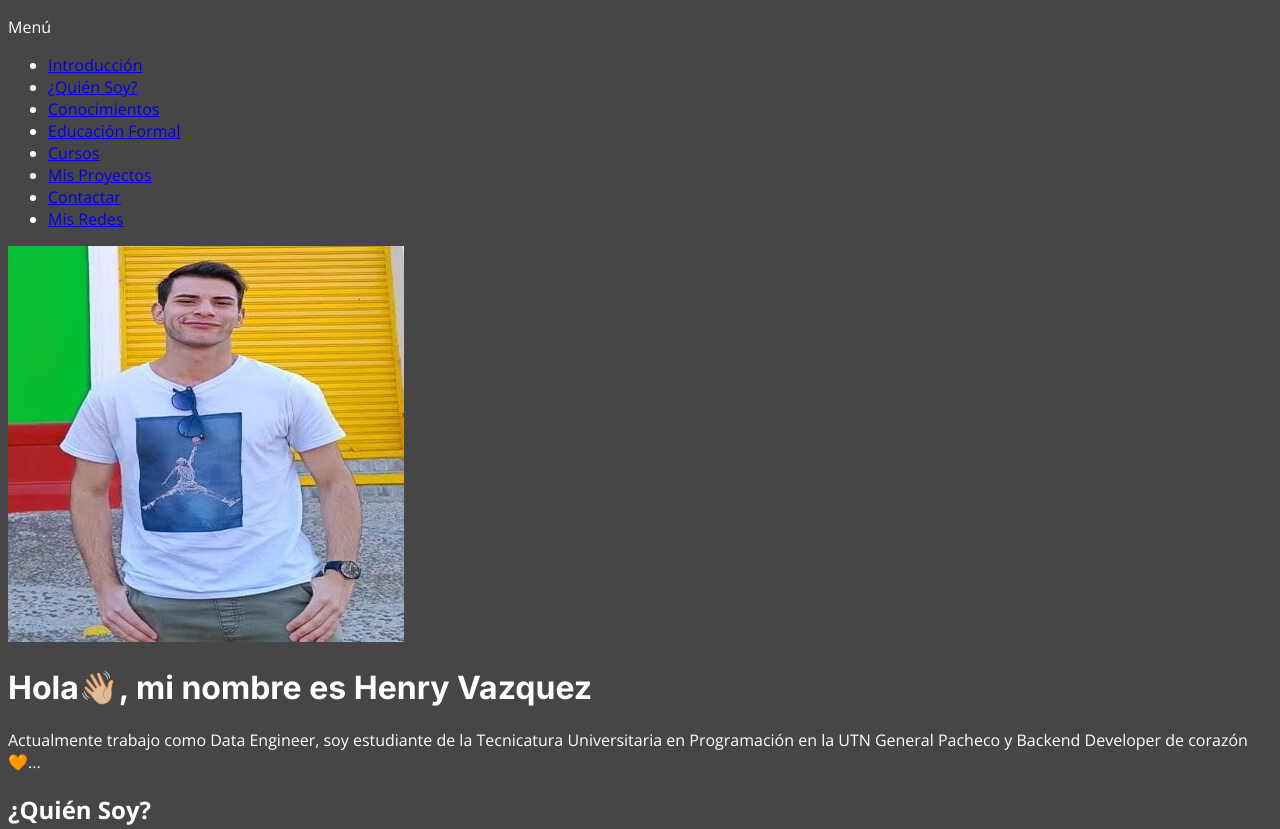
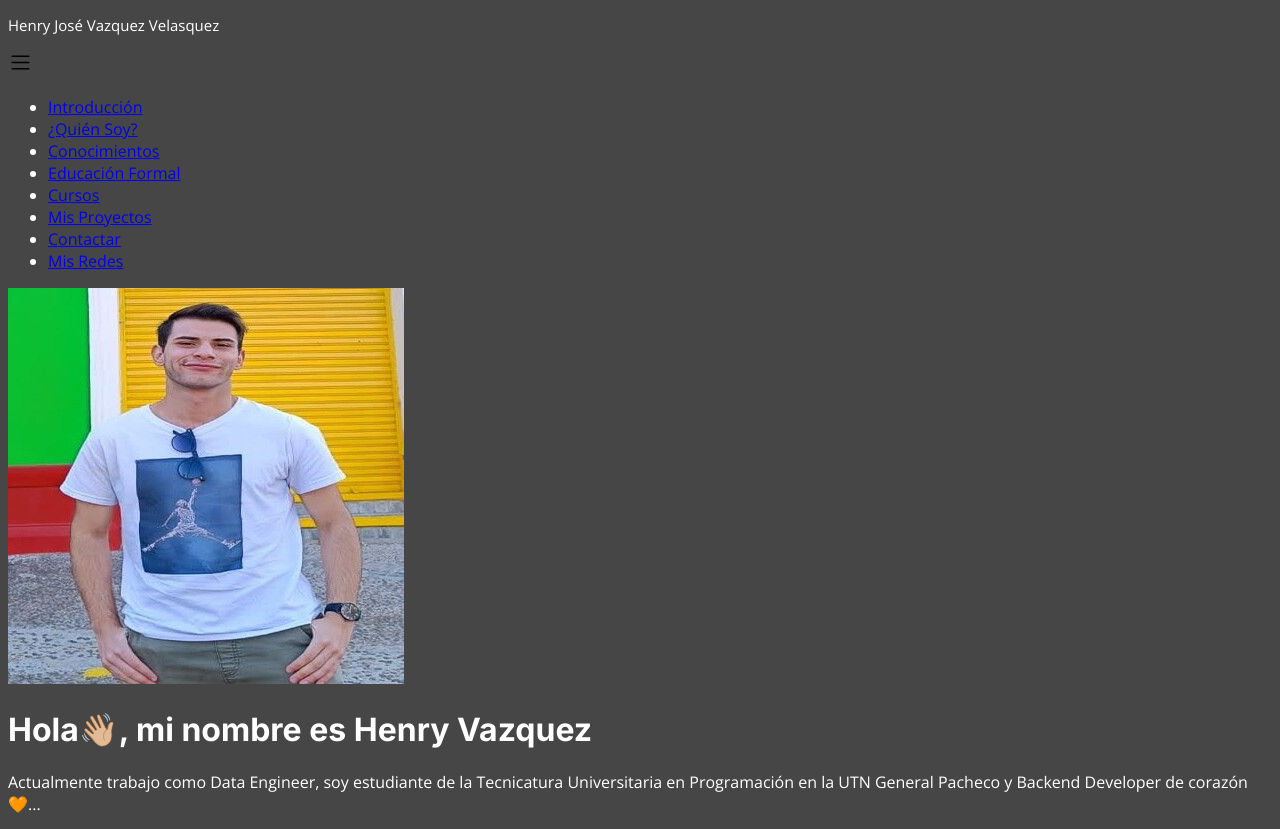
Before and after one commit to vazquezdev1/Mi-Portfolio, a plain HTML site: page page_code/Index.html in a window 1280 px wide. Shown: the top 829 px of the page. Drawn offline with nearby package versions, Linux system fonts and the light colour scheme.

Commit message:
style(page_code): Agregado del icono de menú

```diff
--- a/page_code/Index.html
+++ b/page_code/Index.html
@@ -17,7 +17,14 @@
     <!-- Menú Lateral con las secciones del Portfolio -->
     <header>
         <nav>
-            <p>Menú</p>
+            <p id="Menu">Henry José Vazquez Velasquez</p>
+            <!-- Ícono de Menú copiado de TablerIcons para abrir el menú para navegar en las diferentes secciones del portfolio -->
+            <svg xmlns="http://www.w3.org/2000/svg" class="icon icon-tabler icon-tabler-menu-2" width="25" height="25" viewBox="0 0 24 24" stroke-width="1.5" stroke="#000000" fill="none" stroke-linecap="round" stroke-linejoin="round">
+                <path stroke="none" d="M0 0h24v24H0z" fill="none"/>
+                <path d="M4 6l16 0" />
+                <path d="M4 12l16 0" />
+                <path d="M4 18l16 0" />
+              </svg>
             <ul>
                 <li><a href="#Introduccion">Introducción</a></li>
                 <li><a href="#QuienSoy">¿Quién Soy?</a></li>
@@ -117,14 +124,14 @@
     <!-- Mis redes sociales profesionales (LinkedIn y GitHub) -->
     <footer id="MisRedes">
         <h2>Mis Redes</h2>
-        <!-- Logo de GitHub copiado de TablerIcons y Link a mi cuenta de GitHub -->
+        <!-- Ícono de GitHub copiado de TablerIcons y Link a mi cuenta de GitHub -->
         <a href="https://github.com/vazquezdev1" alt="Link a mi cuenta de GitHub">
             <svg xmlns="http://www.w3.org/2000/svg" class="icon icon-tabler icon-tabler-brand-github" width="40" height="40" viewBox="0 0 24 24" stroke-width="1.5" stroke="#000000" fill="none" stroke-linecap="round" stroke-linejoin="round">
                 <path stroke="none" d="M0 0h24v24H0z" fill="none"/>
                 <path d="M9 19c-4.3 1.4 -4.3 -2.5 -6 -3m12 5v-3.5c0 -1 .1 -1.4 -.5 -2c2.8 -.3 5.5 -1.4 5.5 -6a4.6 4.6 0 0 0 -1.3 -3.2a4.2 4.2 0 0 0 -.1 -3.2s-1.1 -.3 -3.5 1.3a12.3 12.3 0 0 0 -6.2 0c-2.4 -1.6 -3.5 -1.3 -3.5 -1.3a4.2 4.2 0 0 0 -.1 3.2a4.6 4.6 0 0 0 -1.3 3.2c0 4.6 2.7 5.7 5.5 6c-.6 .6 -.6 1.2 -.5 2v3.5" />
             </svg>GitHub</a>
 
-        <!-- Logo de LinkedIn copiado de TablerIcons y Link a mi cuenta de LinkedIn -->
+        <!-- Ícono de LinkedIn copiado de TablerIcons y Link a mi cuenta de LinkedIn -->
         <a href="https://www.linkedin.com/in/henry-jose-vazquez-velasquez/" alt="Link a mi cuenta de LinkedIn">
             <svg xmlns="http://www.w3.org/2000/svg" class="icon icon-tabler icon-tabler-brand-linkedin" width="40" height="40" viewBox="0 0 24 24" stroke-width="1.5" stroke="#000000" fill="none" stroke-linecap="round" stroke-linejoin="round">
                 <path stroke="none" d="M0 0h24v24H0z" fill="none"/>
--- a/page_code/Styles.css
+++ b/page_code/Styles.css
@@ -1,9 +1,14 @@
-body {
+html {
     font-family: "Open Sans", sans-serif;
     color: #FFFFFF;
     background-color: #464646;
 }
 
+#Menu {
+    font-family: "Open Sans";
+    font-size: 15px;
+}
+
 h1 {
-    font-family: "Inter", sans-serif;
+    font-family: "Inter";
 }
```
